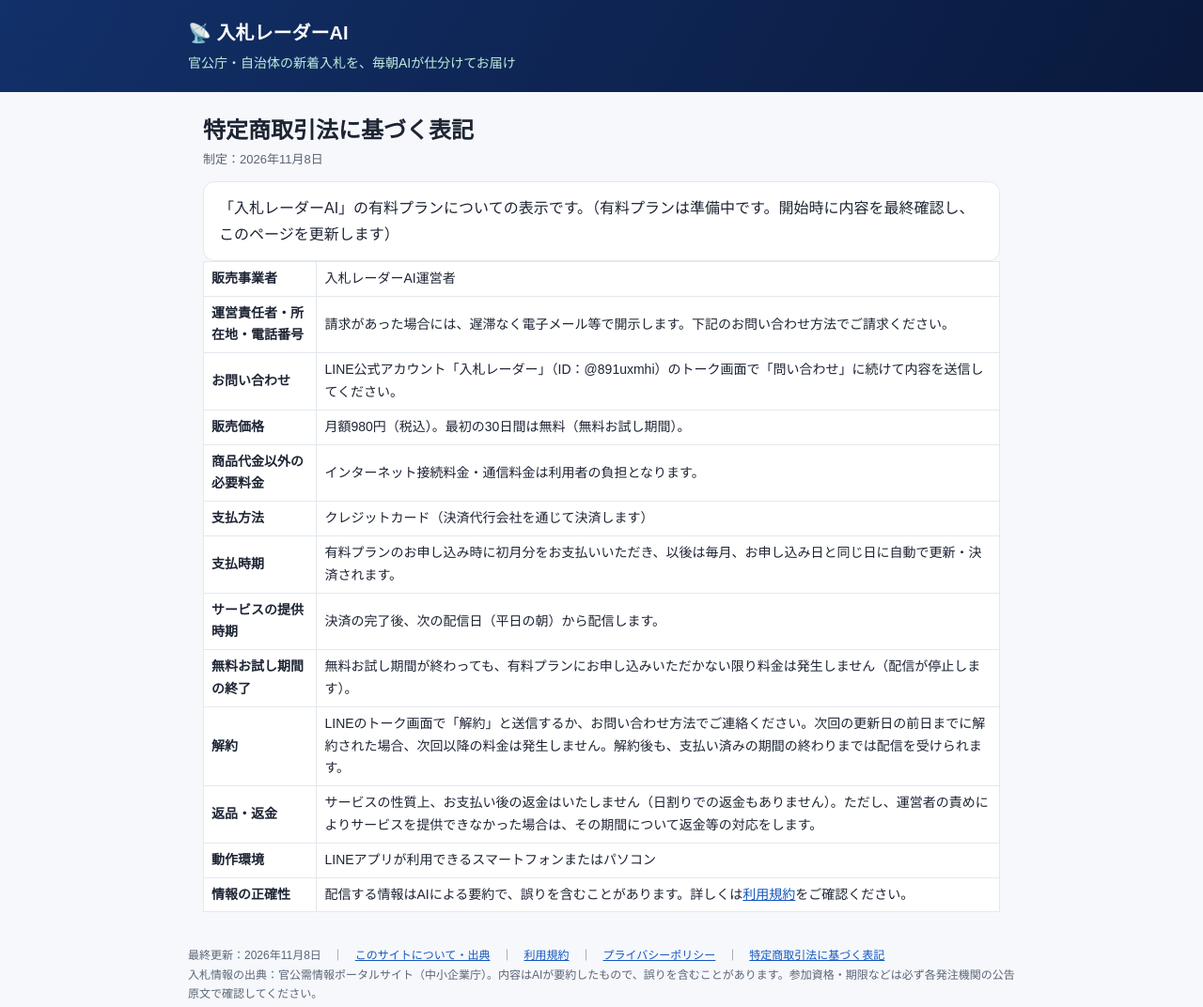
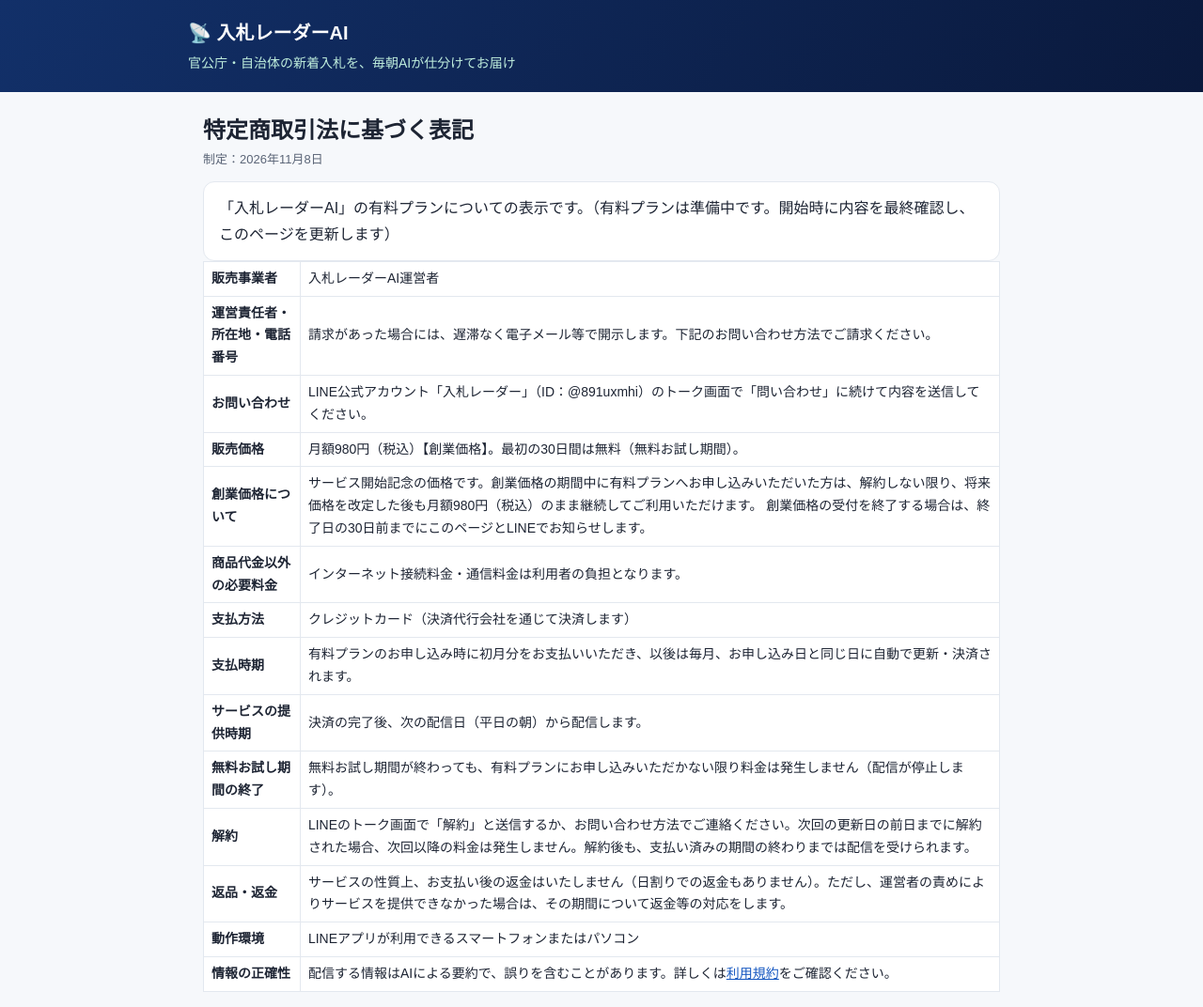
Before and after one commit to nyusatsu-radar/nyusatsu-radar.github.io, a plain HTML site: page tokusho.html in a window 1280 px wide. Shown: the top 1072 px of the page at 94% size. Drawn offline with Linux system fonts and the light colour scheme.

Commit message:
update 2026-11-08 22:07

```diff
--- a/tokusho.html
+++ b/tokusho.html
@@ -25,7 +25,9 @@ td,th{border:1px solid var(--line);padding:6px 8px;font-size:14px;text-align:lef
 <tr><th>販売事業者</th><td>入札レーダーAI運営者</td></tr>
 <tr><th>運営責任者・所在地・電話番号</th><td>請求があった場合には、遅滞なく電子メール等で開示します。下記のお問い合わせ方法でご請求ください。</td></tr>
 <tr><th>お問い合わせ</th><td>LINE公式アカウント「入札レーダー」（ID：@891uxmhi）のトーク画面で「問い合わせ」に続けて内容を送信してください。</td></tr>
-<tr><th>販売価格</th><td>月額980円（税込）。最初の30日間は無料（無料お試し期間）。</td></tr>
+<tr><th>販売価格</th><td>月額980円（税込）【創業価格】。最初の30日間は無料（無料お試し期間）。</td></tr>
+<tr><th>創業価格について</th><td>サービス開始記念の価格です。創業価格の期間中に有料プランへお申し込みいただいた方は、解約しない限り、将来価格を改定した後も月額980円（税込）のまま継続してご利用いただけます。
+創業価格の受付を終了する場合は、終了日の30日前までにこのページとLINEでお知らせします。</td></tr>
 <tr><th>商品代金以外の必要料金</th><td>インターネット接続料金・通信料金は利用者の負担となります。</td></tr>
 <tr><th>支払方法</th><td>クレジットカード（決済代行会社を通じて決済します）</td></tr>
 <tr><th>支払時期</th><td>有料プランのお申し込み時に初月分をお支払いいただき、以後は毎月、お申し込み日と同じ日に自動で更新・決済されます。</td></tr>
```
